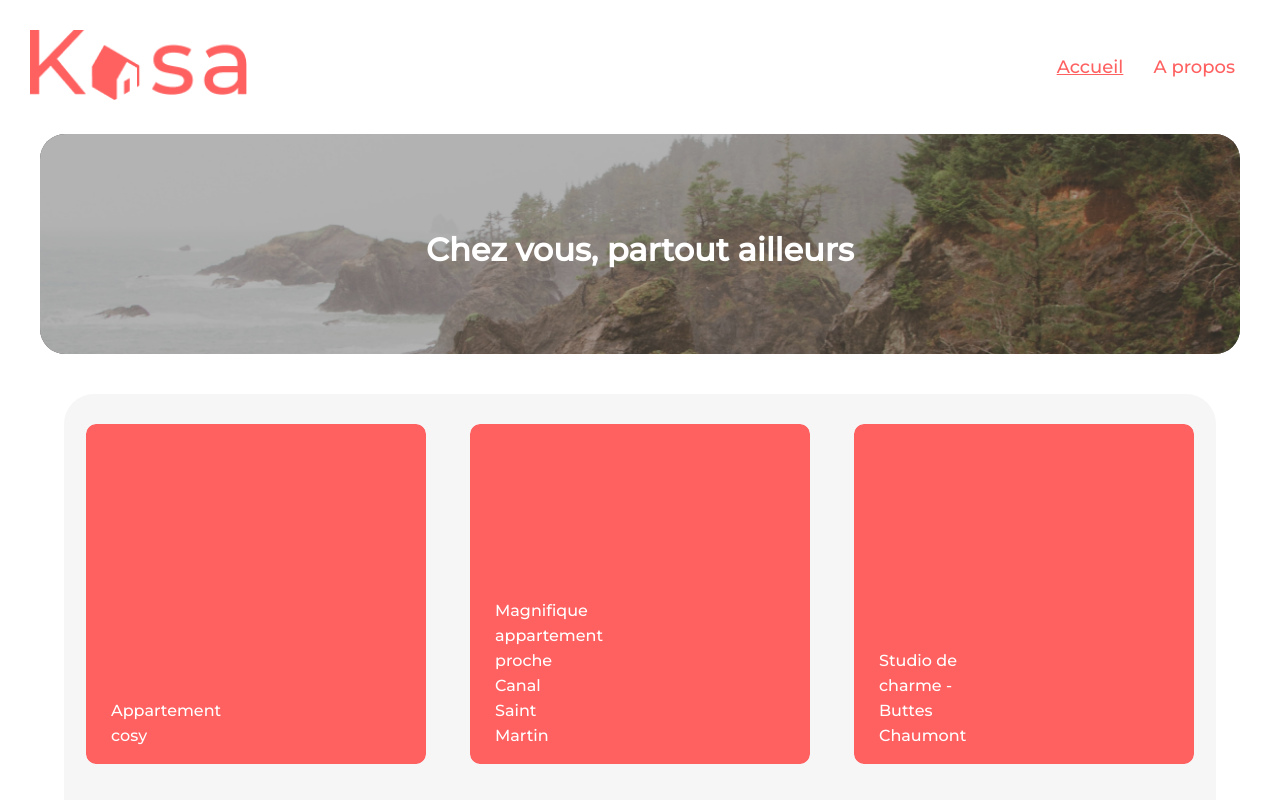
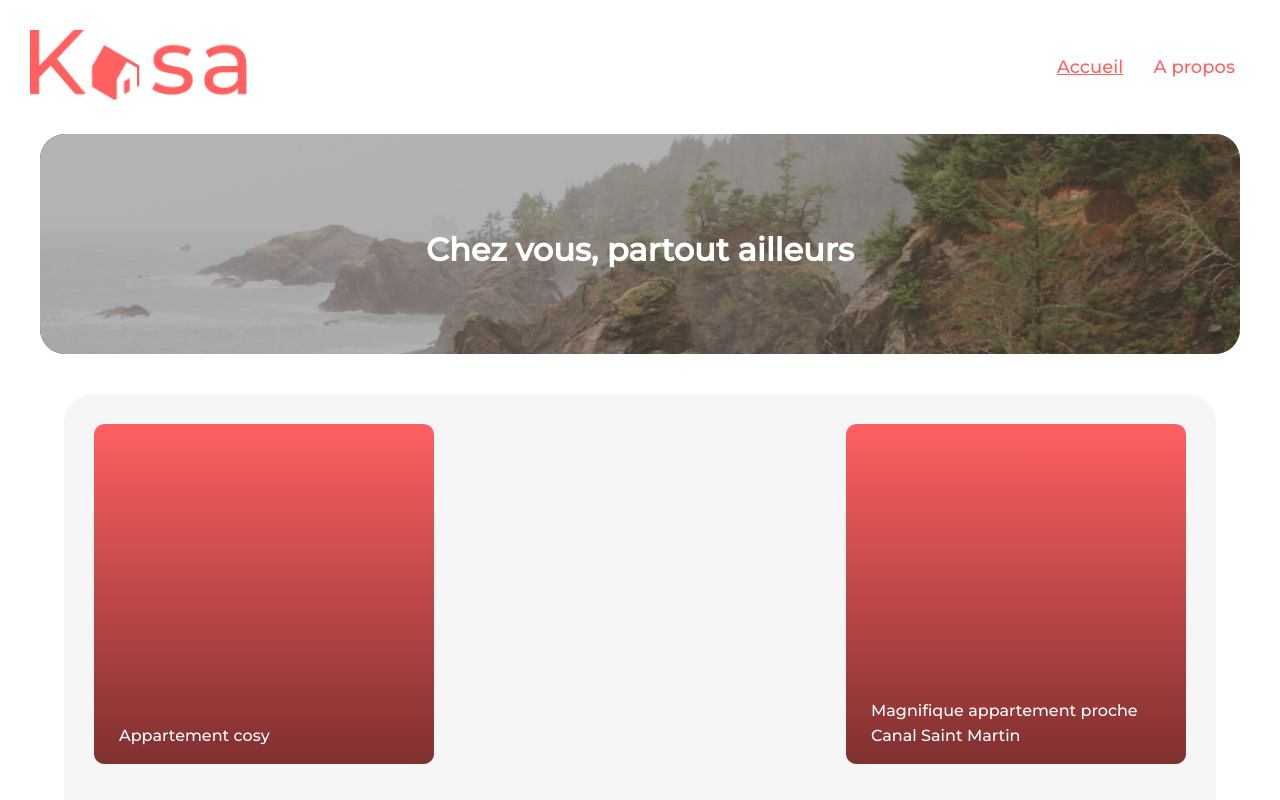
Before and after one commit to MathisZerbib/Zerbib_Mathis_10_240622, a React (Create React App) app: page / in a window 1280 px wide. Shown: the top 800 px of the page. Built offline with nearby package versions, Linux system fonts and the light colour scheme.

Commit message:
fixed cards

```diff
--- a/src/components/Banner/index.jsx
+++ b/src/components/Banner/index.jsx
@@ -18,7 +18,6 @@ const BannerImage = styled.img`
   opacity: 0.7;
   width: 100%;
   height: inherit;
-
   `
 
 const BannerCaption = styled.h2`
--- a/src/components/Card/index.jsx
+++ b/src/components/Card/index.jsx
@@ -6,7 +6,7 @@ const CardContainer = styled.div`
     display: flex;
     flex-wrap: wrap;
     align-items: center;
-    justify-content: space-around;
+    justify-content: space-between;
     background: #F6F6F6;
     border-radius: 30px;
     width: 90%;
@@ -14,13 +14,14 @@ const CardContainer = styled.div`
     margin: 40px auto;
 `;
 const CardBody = styled.div`
-    margin:30px 0;
+    margin:30px;
     border-radius: 10px;
     position: relative;
     height: 340px;
     width: 340px;
-    background-image: url(${Thumbnail});
+    background-image: linear-gradient(180deg, rgba(255, 255, 255, 0) 0%, rgba(0, 0, 0, 0.5) 100%), url(${Thumbnail});
     background-repeat: no-repeat;
+
 `;
 
 // const ThumbnailImage = styled.img`
@@ -36,7 +37,7 @@ const TitleCard = styled.p`
   position: absolute;
   bottom: 0;
   left: 25px;
-  width: 80px;
+  right: 25px;
   line-height: 25px;
 `;
 
```
Lines whose indentation alone changed are shown as unchanged.
